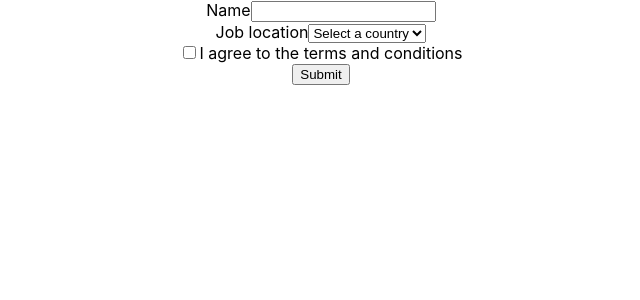
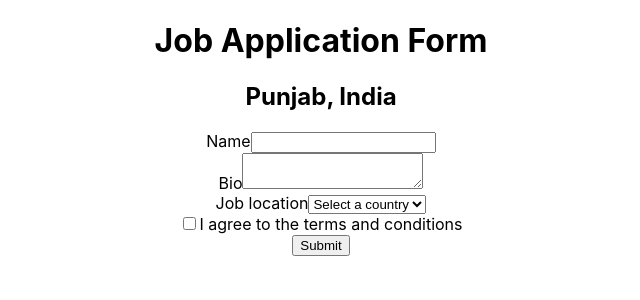
Before and after one commit to varindersingh6885/react-testing, a React (Create React App) app: page / in a window 1280 px wide. Shown: the top 300 px of the page, without its empty margins (319-959 px from the left). Built offline with nearby package versions, Linux system fonts and the light colour scheme.

Commit message:
getByRole Options

```diff
--- a/src/components/applicationForm/applicationForm.jsx
+++ b/src/components/applicationForm/applicationForm.jsx
@@ -1,9 +1,16 @@
 const ApplicationForm = () => {
     return (
+        <>
+            <h1>Job Application Form</h1>
+            <h2>Punjab, India</h2>
             <form>
                 <div>
                     <label htmlFor="name">Name</label>
                     <input type="text" id="name"/>
+                </div>
+                <div>
+                    <label htmlFor="bio">Bio</label>
+                    <textarea type="text" id="bio" />
                 </div>
                 <div>
                     <label htmlFor="job-location">Job location</label>
@@ -24,6 +31,7 @@ const ApplicationForm = () => {
                 </div>
                 <button>Submit</button>
             </form>
+        </>
     );
 }
 
```
Also changed, not shown: 1 other file (tests, documents, lock files or other folders). Lines whose indentation alone changed are shown as unchanged.
